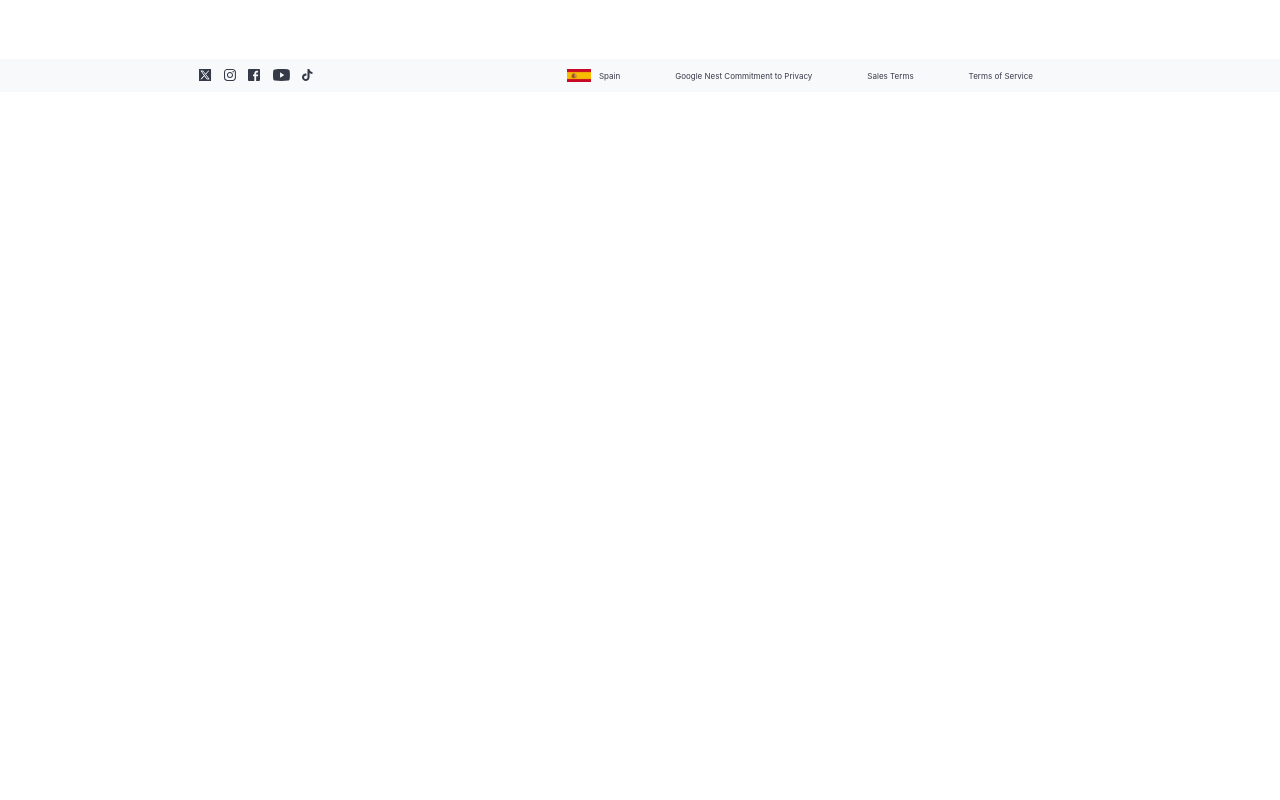
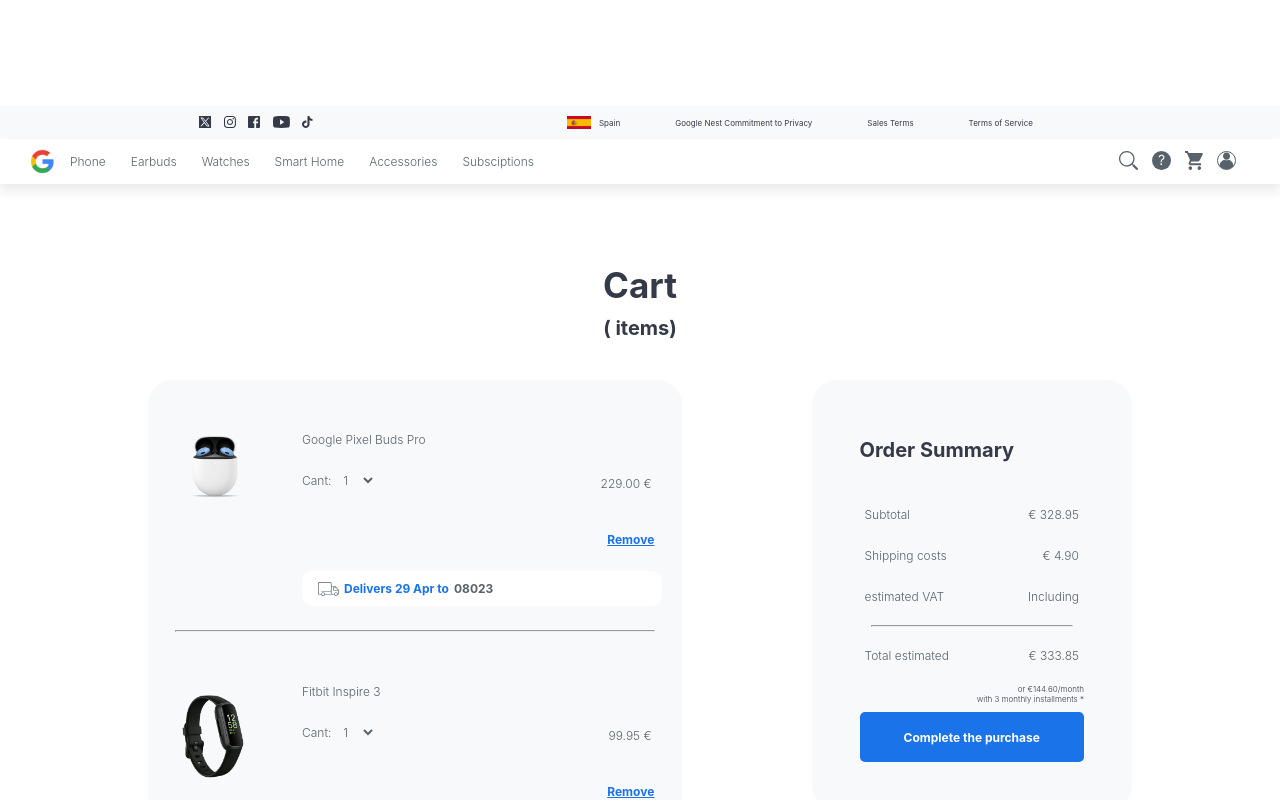
Before and after one commit to rebkg87/Google-Store-React, a React (Vite) app: page / in a window 1280 px wide. Shown: the part 1740-2540 px from the top of the page. Before the commit the page ends 1832 px from the top, so only its background shows below. Built offline with nearby package versions, Linux system fonts and the light colour scheme.

Commit message:
fix styles cart product and page

```diff
--- a/src/App.jsx
+++ b/src/App.jsx
@@ -1,8 +1,9 @@
 import "./App.scss";
-
 
 import IndexEarbuds from "./components/index-earbuds/IndexEarbuds";
 import WatchIndex from "./components/indexWatch/IndexWatch";
+import { CartPage } from "./components/cart-page/CartPage";
+
 
 function App() {
   return (
@@ -10,6 +11,8 @@
       <IndexEarbuds />
 
       <WatchIndex />
+
+      <CartPage />
     </>
   );
 }
--- a/src/components/cart-page/CartPage.jsx
+++ b/src/components/cart-page/CartPage.jsx
@@ -25,7 +25,7 @@
                     <hr />
                     <ProductCart photo=<BlackWatch photoClass="cartPhoto"/> title={smartwatch[0].title} price={smartwatch[0].price + " €"}/>
                 </section>
-                <Summary subtotal="428.90" total="433.80"/>
+                <Summary subtotal="328.95" total="333.85"/>
             </section>
         </main>
         <Footer/>
--- a/src/components/cart-page/cart-page-style.scss
+++ b/src/components/cart-page/cart-page-style.scss
@@ -22,6 +22,7 @@
 
 .cart-container {
     display: flex;
+    flex-direction: row;
     align-items: flex-start;
     justify-content: space-between;
     width: 80%;
--- a/src/components/product-cart/productCart.scss
+++ b/src/components/product-cart/productCart.scss
@@ -20,8 +20,8 @@
     padding: 20px;
 
     .text {
-        margin-bottom: 1em;
         @include text-style-textRegular;
+        margin-bottom: -2%;
     }
 
     .quantity {
@@ -50,19 +50,21 @@
         @include text-style-textBoldBlue;
         text-decoration: underline;
         align-self: self-end;
-        margin-top: 1em;
-        margin-bottom: 4em;
+        margin-bottom: 2em;
+        margin-top: -4%;
+        margin-right: 2%;
     }
 
     .deliveryContainer {
         background-color: $pure-white-color;
         border-radius: 10px;
         width: 100%;
-        padding: 5px;
+        padding: 10px;
         padding-left: 1em;
         height: 50px;
         display: flex;
         align-items: center;
+        margin-bottom: 2em;
 
     }
 
```
